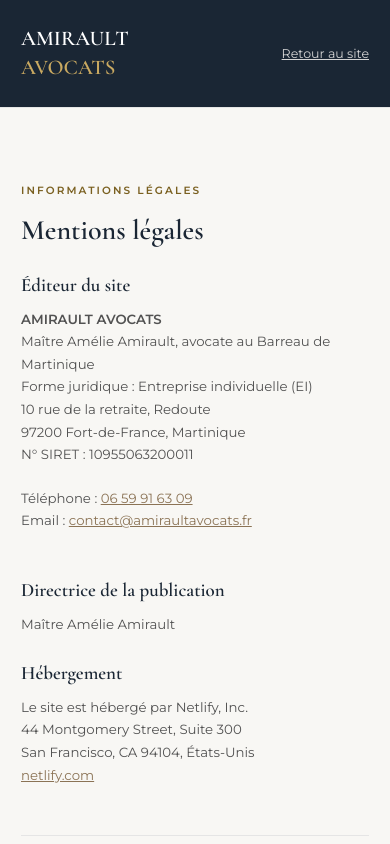
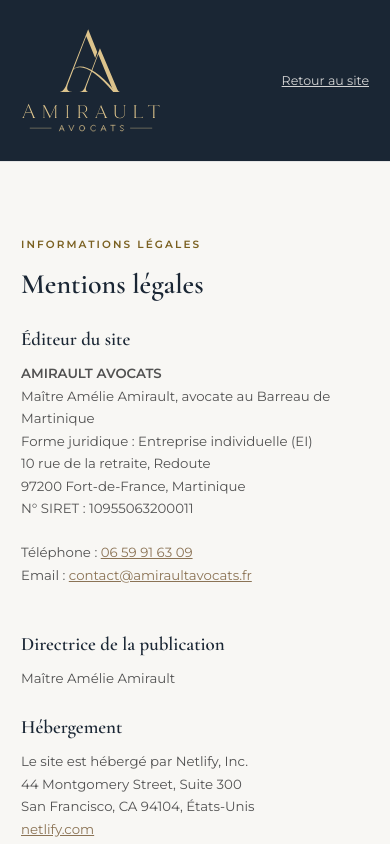
Before and after one commit to Amirault/amelie-amirault-avocat, a website: page mentions-legales.html in a window 390 px wide. Shown: the top 844 px of the page. Drawn offline with nearby package versions, Linux system fonts and the light colour scheme.

Commit message:
Harmoniser les logos SVG du site et centrer LinkedIn sur mobile (#25)
* Ajouter le logo aux mentions légales et centrer LinkedIn sur mobile

* Nettoyer le logo SVG des mentions légales

* Utiliser le logo SVG nettoyé dans le hero

* Simplifier le tracé SVG du logo

* Redessiner le logo en droites et courbes de Bézier

* Utiliser les logos vectoriels validés dans le menu et le footer

* Rétablir les couleurs bleu et or du logo de navigation

```diff
--- a/css/style.css
+++ b/css/style.css
@@ -1177,17 +1177,14 @@
 }
 
 .legal-page-brand {
-    font-family: var(--font-heading);
-    font-size: 1.5rem;
-    font-weight: 600;
-    line-height: 1.05;
-    color: var(--color-white);
-}
-
-.legal-page-brand span {
+    display: inline-flex;
+    align-items: center;
+}
+
+.legal-page-logo {
     display: block;
-    margin-top: var(--spacing-xs);
-    color: var(--color-secondary);
+    width: 140px;
+    height: auto;
 }
 
 .legal-page-back {
@@ -1523,6 +1520,10 @@
     }
 
     .footer-brand-header {
+        justify-content: center;
+    }
+
+    .footer-social {
         justify-content: center;
     }
 
--- a/mentions-legales.html
+++ b/mentions-legales.html
@@ -14,7 +14,9 @@
 <body class="legal-page">
     <header class="legal-page-header">
         <div class="container">
-            <a href="index.html" class="legal-page-brand" aria-label="Retour à l'accueil">AMIRAULT<br><span>AVOCATS</span></a>
+            <a href="index.html" class="legal-page-brand" aria-label="Retour à l'accueil">
+                <img src="images/logo-amirault-light.svg" alt="AMIRAULT AVOCATS" class="legal-page-logo" width="140" height="105">
+            </a>
             <a href="index.html" class="legal-page-back">Retour au site</a>
         </div>
     </header>
```
Also changed, not shown: index.html (+3 -3 lines), images/logo-amirault-dark.svg (added), images/logo-amirault-light.svg (added).
